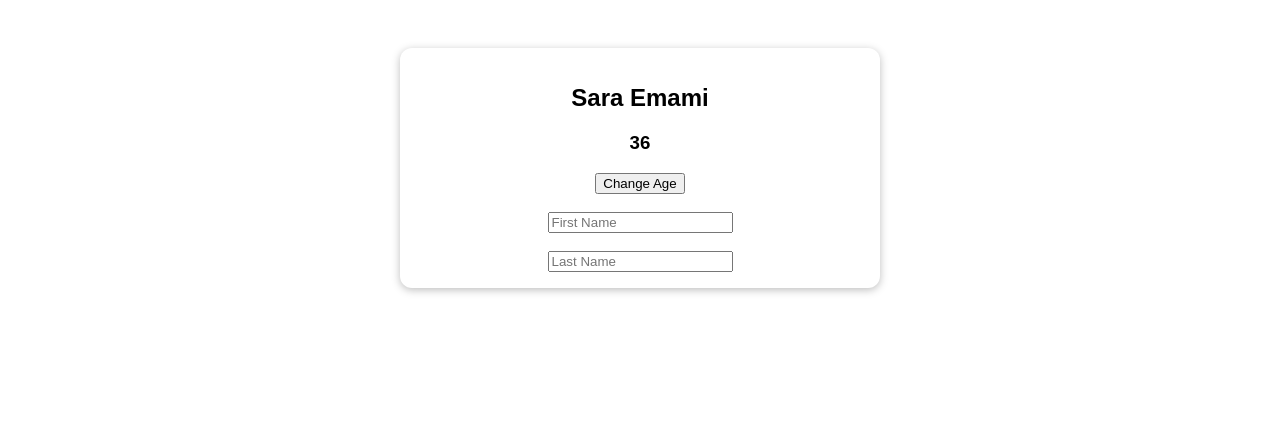
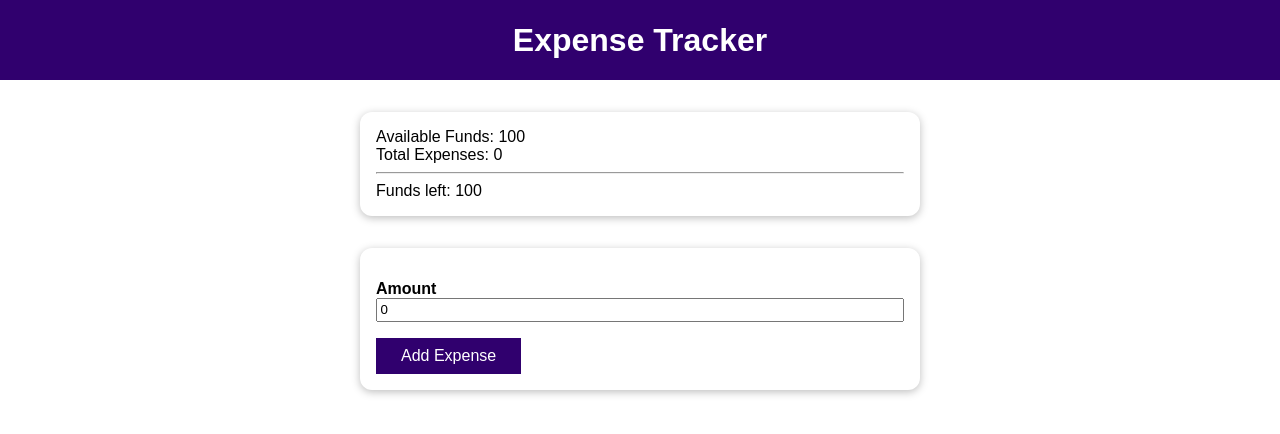
Before and after one commit to alexelmore/vue-3-cardio, a Vue app: page / in a window 1280 px wide. Shown: the top 434 px of the page. Built offline with nearby package versions, Linux system fonts and the light colour scheme.

Commit message:
Exercise for using Vue 3 watchers, computed properties, data binding and methods

```diff
--- a/src/App.vue
+++ b/src/App.vue
@@ -1,56 +1,88 @@
 <template>
-  <section class="container">
-    <h2>{{ fullName }}</h2>
-    <h3>{{ myUser.age }}</h3>
-    <button @click="setNewAge">Change Age</button>
-
-    <div>
-      <br />
-      <input type="text" placeholder="First Name" /><br /><br />
-      <input type="text" placeholder="Last Name" />
-    </div>
+  <header>
+    <h1>Expense Tracker</h1>
+  </header>
+  <section>
+    <div>Available Funds: {{ expensesHolder.availableFunds }}</div>
+    <div>Total Expenses: {{ expensesHolder.currentExpenses }}</div>
+    <hr />
+    <div>Funds left: {{ remainingFunds }}</div>
+  </section>
+  <section>
+    <form @submit.prevent="addExpense">
+      <div>
+        <label for="amount">Amount</label>
+        <input
+          id="amount"
+          type="number"
+          v-model="expensesHolder.enteredExpense"
+        />
+      </div>
+      <button>Add Expense</button>
+    </form>
   </section>
 </template>
 
 <script>
-// Must import in reactive for all data properties that are objects inside the setup method.
-// Must import computed for computed properties within the setup method
-// Must import watch for watcher properties within the setup method
-import { reactive, computed, watch } from "vue";
+import { reactive, watch, computed } from "vue";
+export default {
+  /* Challenge: Take the below code that is written using Vue 2's Options API and convert so that it uses Vue 3's Composition API and setup method */
 
-export default {
-  // Setup method: takes the place of Options API data properties: data, methods, computed and watcher
+  // Below is the Vue 2 Options API approach
+  //   data() {
+  //     return {
+  //       availableFunds: 100,
+  //       currentExpenses: 0,
+  //       enteredExpense: 0,
+  //     };
+  //   },
+  //   computed: {
+  //     remainingFunds() {
+  //       return this.availableFunds - this.currentExpenses;
+  //     },
+  //   },
+  //   methods: {
+  //     addExpense() {
+  //       this.currentExpenses += this.enteredExpense;
+  //     },
+  //   },
+  //   watch: {
+  //     remainingFunds(val) {
+  //       if (val < 0) {
+  //         alert("You are broke!");
+  //       }
+  //     },
+  //   },
+
+  // Below is the Vue 3 Composition approach
+
   setup() {
-    // Data property that is an object, there for it set to reactive
-    const user = reactive({
-      name: "Sara",
-      lastName: "Emami",
-      age: 36,
+    const expensesHolder = reactive({
+      availableFunds: 100,
+      currentExpenses: 0,
+      enteredExpense: 0,
     });
 
-    // Vue 3 method
-    function setNewAge() {
-      user.age = 32;
-      user.name = "Snarla";
+    const remainingFunds = computed(function () {
+      return +expensesHolder.availableFunds - +expensesHolder.currentExpenses;
+    });
+
+    function addExpense() {
+      expensesHolder.currentExpenses += expensesHolder.enteredExpense;
     }
 
-    // Vue 3 computed property
-    const fullName = computed(function () {
-      return `${user.name} ${user.lastName}`;
+    const watchFunds = watch(remainingFunds, function (newValue, oldValue) {
+      if (newValue <= 0 || oldValue <= 0) {
+        alert("You are broke!");
+      }
     });
 
-    // Vue 3 watcher
-    const myWatcher = watch(
-      // An array of dependencies as the first argument, which allows my watcher to watch and react to changes on multiple items
-      [() => user.age, () => user.name],
-      function (newValue, oldValue) {
-        console.log("Old Value:", oldValue);
-        console.log("New Value:", newValue);
-      }
-    );
-
-    // Must return all items that you want displayed or referenced in the template
-    return { myUser: user, setNewAge, fullName, myWatcher };
+    return {
+      remainingFunds,
+      expensesHolder,
+      addExpense,
+      watchFunds,
+    };
   },
 };
 </script>
@@ -59,21 +91,51 @@ export default {
 * {
   box-sizing: border-box;
 }
-
 html {
   font-family: sans-serif;
 }
-
 body {
   margin: 0;
 }
+header {
+  width: 100%;
+  height: 5rem;
+  display: flex;
+  justify-content: center;
+  align-items: center;
+  background-color: #30006e;
+  color: white;
+}
+section {
+  margin: 2rem auto;
+  max-width: 35rem;
+  padding: 1rem;
+  box-shadow: 0 2px 8px rgba(0, 0, 0, 0.26);
+  border-radius: 12px;
+}
 
-.container {
-  margin: 3rem auto;
-  max-width: 30rem;
-  border-radius: 12px;
-  box-shadow: 0 2px 8px rgba(0, 0, 0, 0.26);
-  padding: 1rem;
-  text-align: center;
+form div {
+  margin: 1rem 0;
+}
+input {
+  width: 100%;
+  padding: 0.15rem;
+}
+label {
+  font-weight: bold;
+  margin: 0.5rem 0;
+}
+button {
+  background-color: #30006e;
+  border: 1px solid #30006e;
+  font: inherit;
+  cursor: pointer;
+  padding: 0.5rem 1.5rem;
+  color: white;
+}
+button:hover,
+button:active {
+  background-color: #5819ac;
+  border-color: #5819ac;
 }
 </style>
```
